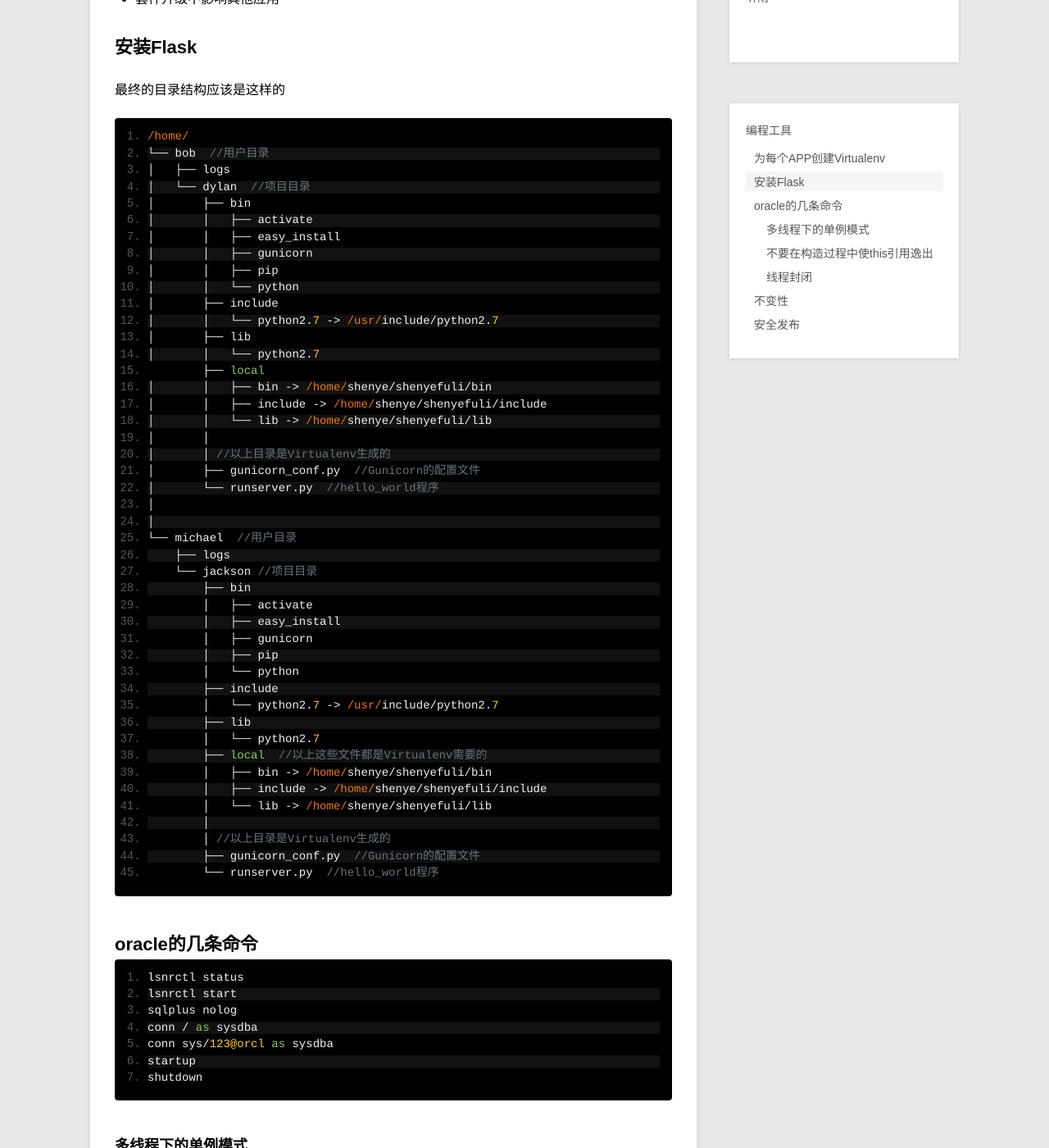
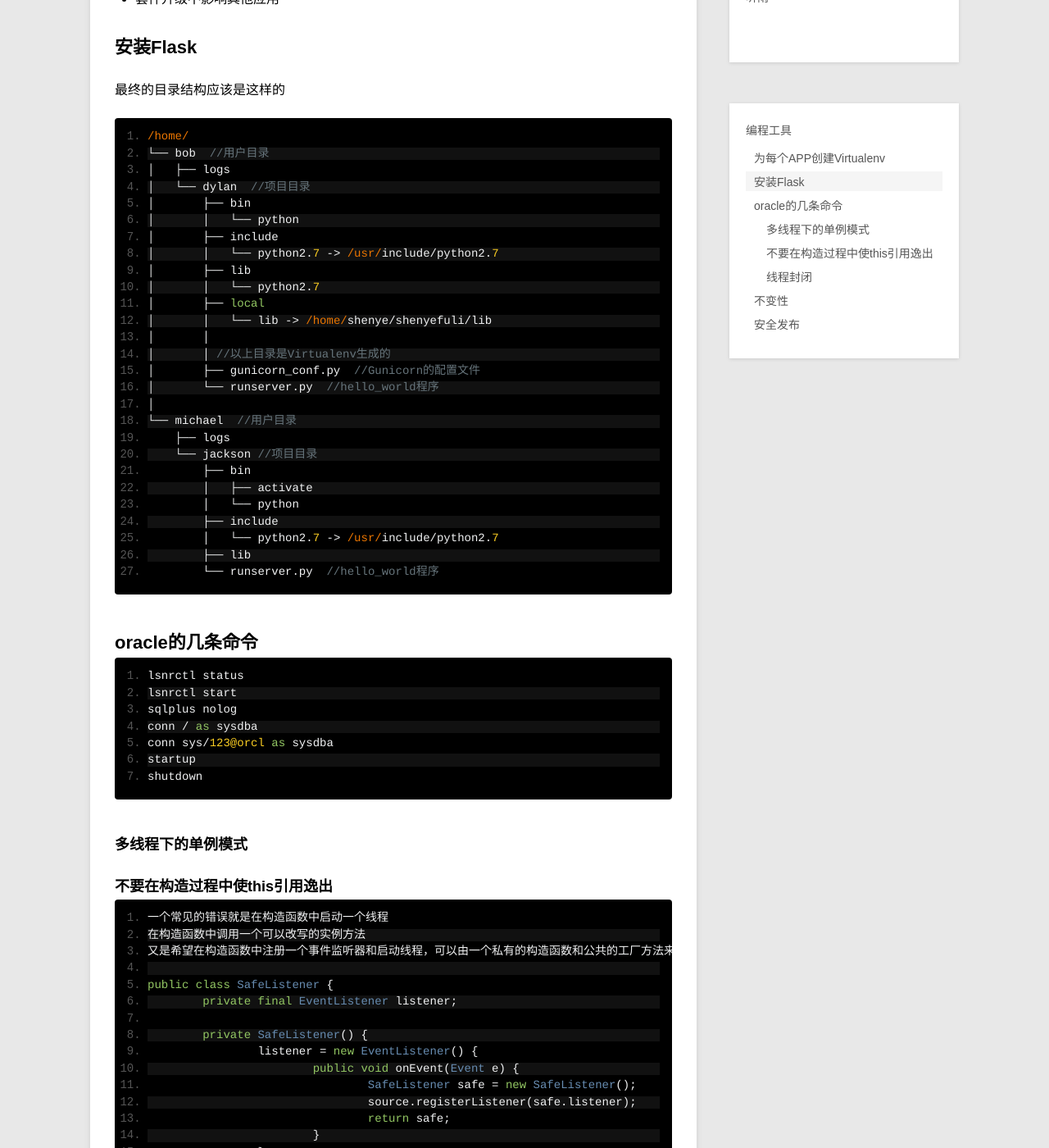
Before and after one commit to zorrock/zorrock.github.io, a Jekyll site: the page built from _posts/blog/2014-10-10-zhk-now-begin.md, in a window 1280 px wide and 1400 px high, scrolled down 813 px. Shown: the whole window at 82% size. Built offline with Jekyll 4.4.1, drawn with Linux system fonts in a browser that asks for light colours; Markdown is read by kramdown in place of the engine named in the settings; some of the changed text lies outside the part shown.

Commit message:
multithread 4

```diff
--- a/_posts/blog/2014-10-10-zhk-now-begin.md
+++ b/_posts/blog/2014-10-10-zhk-now-begin.md
@@ -16,9 +16,7 @@
   <li><a href="http://xuanpai.sinaapp.com/fuzhus" target="_blank" class="external">网络小说辅助设定</a></li>
 </ul>
 
-我们目标实现一个支持多个独立域名网站的线上Python环境，这会用到[Virtualenv][VE]，[Nginx][Nginx]。
-
-
+我们目标实现一个支持多个独立域名网站的线上Python环境，这会用到[Virtualenv][SV]，[Nginx][Nginx]。
 
 ##为每个APP创建Virtualenv
 
@@ -38,45 +36,27 @@
     │   ├── logs
     │   └── dylan  //项目目录
     │       ├── bin
-    │       │   ├── activate
-    │       │   ├── easy_install
-    │       │   ├── gunicorn
-    │       │   ├── pip
     │       │   └── python
     │       ├── include
     │       │   └── python2.7 -> /usr/include/python2.7
     │       ├── lib
     │       │   └── python2.7
-            ├── local
-    │       │   ├── bin -> /home/shenye/shenyefuli/bin
-    │       │   ├── include -> /home/shenye/shenyefuli/include
+    │       ├── local
     │       │   └── lib -> /home/shenye/shenyefuli/lib
     │       │
     │       │ //以上目录是Virtualenv生成的
     │       ├── gunicorn_conf.py  //Gunicorn的配置文件
     │       └── runserver.py  //hello_world程序
     │
-    │
     └── michael  //用户目录
         ├── logs
         └── jackson //项目目录
             ├── bin
             │   ├── activate
-            │   ├── easy_install
-            │   ├── gunicorn
-            │   ├── pip
             │   └── python
             ├── include
             │   └── python2.7 -> /usr/include/python2.7
             ├── lib
-            │   └── python2.7
-            ├── local  //以上这些文件都是Virtualenv需要的
-            │   ├── bin -> /home/shenye/shenyefuli/bin
-            │   ├── include -> /home/shenye/shenyefuli/include
-            │   └── lib -> /home/shenye/shenyefuli/lib
-            │
-            │ //以上目录是Virtualenv生成的
-            ├── gunicorn_conf.py  //Gunicorn的配置文件
             └── runserver.py  //hello_world程序
 
 ##oracle的几条命令
@@ -228,9 +208,5 @@
 
 
 
-[DO]: https://www.digitalocean.com/?refcode=f95f7297ed94 "DigitalOcean"
-[VE]: http://www.virtualenv.org/en/latest/ "Virtualenv"
-[Flask]: http://flask.pocoo.org/docs/ "Flask"
-[GU]: http://gunicorn.org/ "Gunicorn"
 [SV]: http://supervisord.org/ "Supervisor"
 [Nginx]: http://nginx.com/ "Nginx"
```
